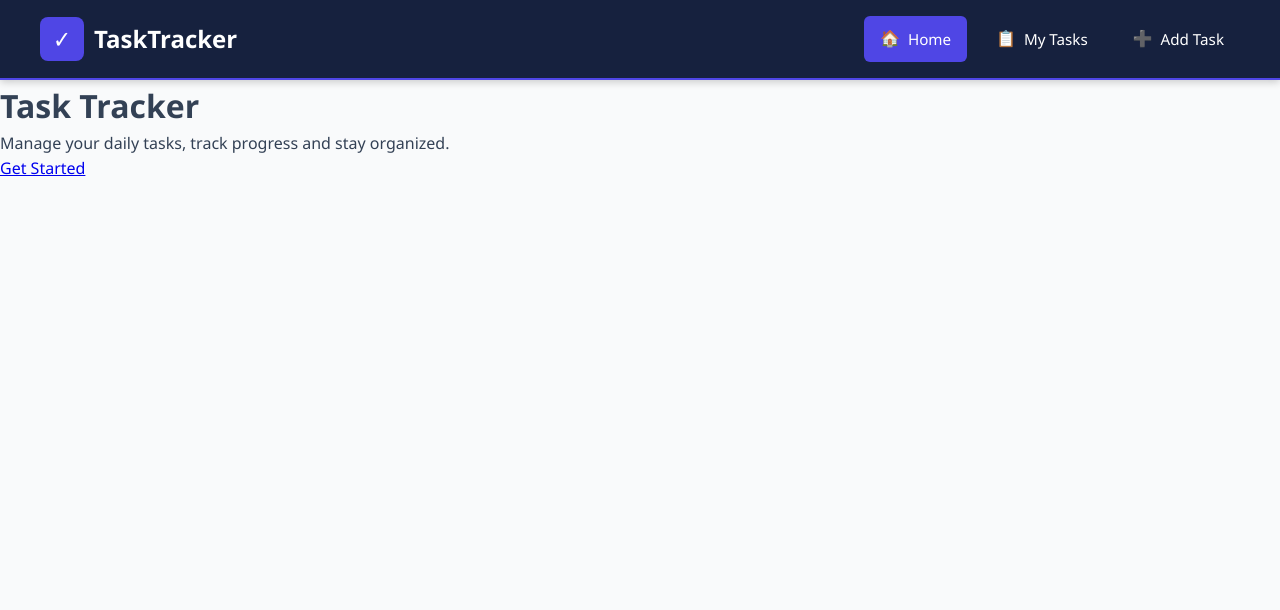
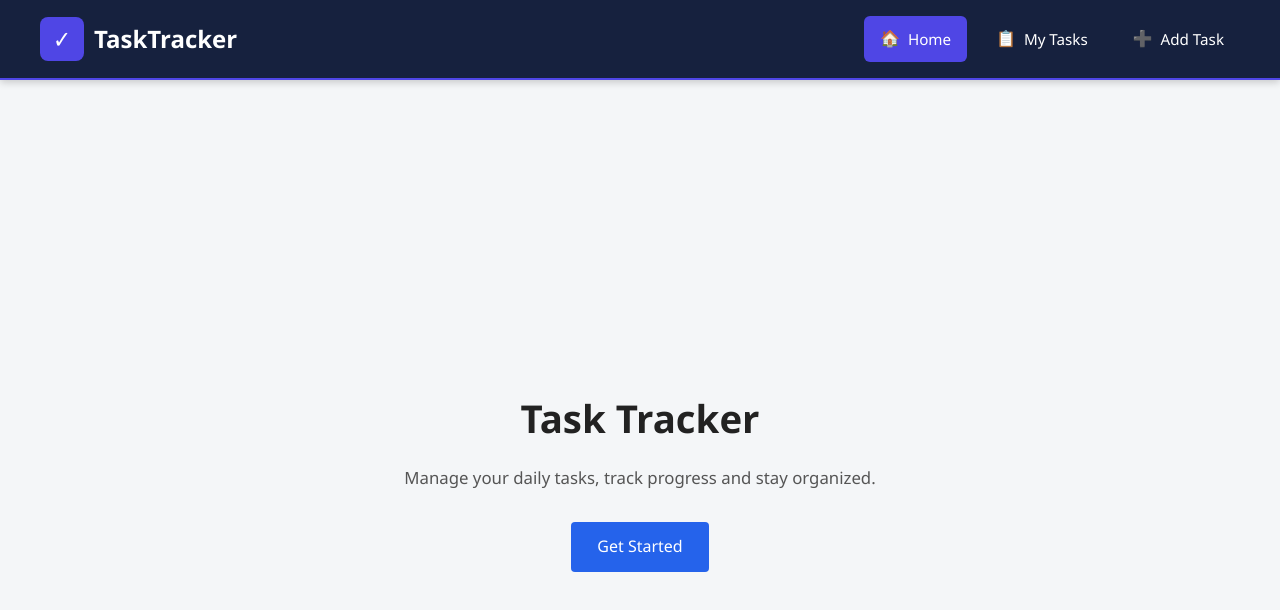
Before and after one commit to nithinsamala/task_fortend, a React (Vite) app: page / in a window 1280 px wide. Shown: the top 610 px of the page. Built offline with nearby package versions, Linux system fonts and the light colour scheme; no server answers.

Commit message:
Update Home.css

```diff
--- a/src/components/Home.css
+++ b/src/components/Home.css
@@ -1,130 +1,34 @@
-
-.home-container {
+.home {
   min-height: 100vh;
   display: flex;
   flex-direction: column;
   justify-content: center;
   align-items: center;
-  padding: 2rem;
-  background: linear-gradient(135deg, #f5f7fa 0%, #c3cfe2 100%);
-  position: relative;
-  overflow: hidden;
+  padding: 40px 20px;
+  background-color: #f4f6f8;
 }
 
-.home-container > * {
-  position: relative;
-  z-index: 2;
-}
-.welcome-title {
-  font-size: clamp(2.5rem, 8vw, 4.5rem);
-  font-weight: 800;
-  color: #333;
+.home-title {
+  font-size: 2.4rem;
+  font-weight: 600;
+  color: #222;
+  margin-bottom: 16px;
   text-align: center;
-  margin-bottom: 1.5rem;
-  line-height: 1.2;
-  letter-spacing: -0.5px;
 }
 
-.welcome-title span {
-  background: linear-gradient(135deg, #667eea 0%, #764ba2 100%);
-  -webkit-background-clip: text;
-  -webkit-text-fill-color: transparent;
-  background-clip: text;
+.home-text {
+  font-size: 1.05rem;
+  color: #555;
+  max-width: 600px;
+  text-align: center;
+  margin-bottom: 30px;
 }
 
-.welcome-text {
-  font-size: clamp(1rem, 4vw, 1.25rem);
-  color: #666;
-  text-align: center;
-  max-width: 800px;
-  margin: 0 auto 3rem;
-  line-height: 1.6;
-  padding: 0 1rem;
+.home-btn {
+  padding: 12px 26px;
+  background-color: #2563eb;
+  color: white;
+  text-decoration: none;
+  border-radius: 4px;
+  font-size: 1rem;
 }
-
-.cta-section {
-  margin-top: 2rem;
-}
-
-.cta-button {
-  display: inline-flex;
-  align-items: center;
-  justify-content: center;
-  background: linear-gradient(135deg, #667eea 0%, #764ba2 100%);
-  color: white;
-  padding: clamp(1rem, 4vw, 1.25rem) clamp(2rem, 6vw, 3rem);
-  text-decoration: none;
-  border-radius: 50px;
-  font-size: clamp(1rem, 4vw, 1.125rem);
-  font-weight: 600;
-  transition: all 0.3s;
-  box-shadow: 0 8px 25px rgba(102, 126, 234, 0.3);
-  border: none;
-  cursor: pointer;
-}
-
-.cta-button:hover {
-  transform: translateY(-3px);
-  box-shadow: 0 15px 35px rgba(102, 126, 234, 0.4);
-}
-
-
-@media (min-width: 768px) {
-  .home-container {
-    padding: 4rem 2rem;
-  }
-
-  .welcome-title {
-    margin-bottom: 2rem;
-  }
-
-  .welcome-text {
-    margin-bottom: 4rem;
-    padding: 0 2rem;
-  }
-
-  .cta-button {
-    padding: 1.25rem 3.5rem;
-  }
-}
-
-@media (min-width: 1024px) {
-  .home-container {
-    padding: 6rem 4rem;
-  }
-
-  .welcome-text {
-    max-width: 900px;
-    margin-bottom: 5rem;
-    font-size: 1.375rem;
-  }
-
-  .cta-button {
-    padding: 1.5rem 4rem;
-  }
-}
-
-
-
-@media (max-width: 480px) {
-  .home-container {
-    padding: 1.5rem 1rem;
-  }
-
-  .welcome-title {
-    font-size: 2.2rem;
-    margin-bottom: 1rem;
-  }
-
-  .welcome-text {
-    margin-bottom: 2.5rem;
-    padding: 0 0.5rem;
-    line-height: 1.5;
-  }
-
-  .cta-button {
-    padding: 1rem 1rem;
-    width: 100%;
-    max-width: 250px;
-  }
-}
```
